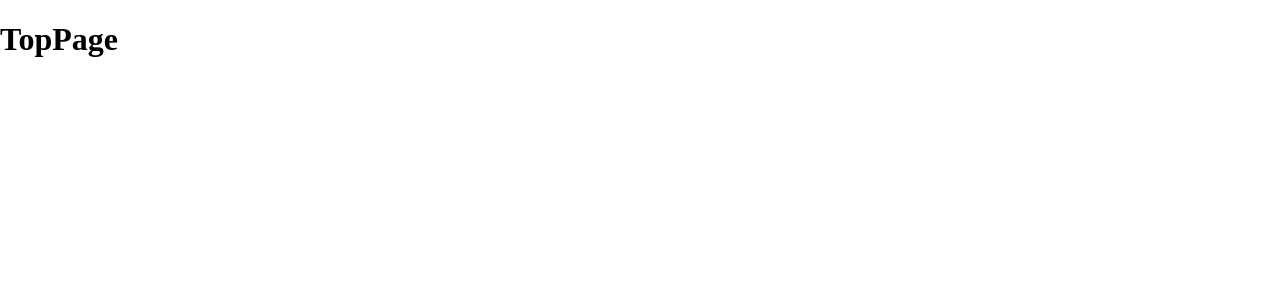
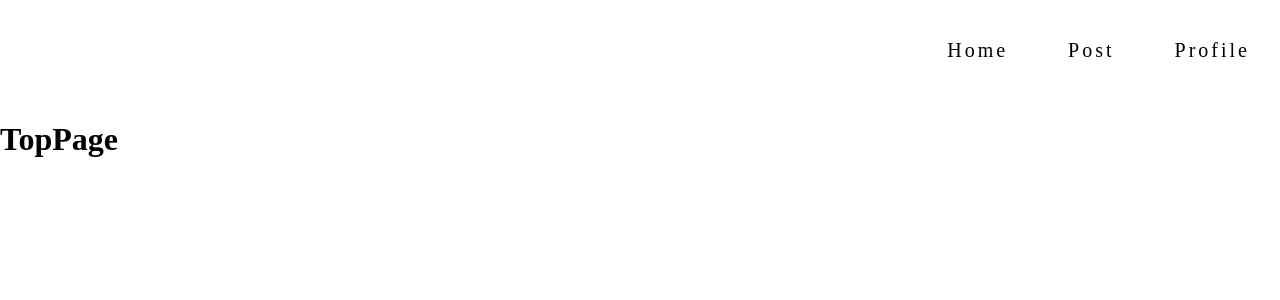
Before and after one commit to watagit/web-programming, a React (Create React App) app: page / in a window 1280 px wide. Shown: the top 300 px of the page. Built offline with nearby package versions, Linux system fonts and the light colour scheme.

Commit message:
:sparkles: Headerの表示

```diff
--- a/src/App.tsx
+++ b/src/App.tsx
@@ -1,5 +1,7 @@
 import React from 'react'
 import { BrowserRouter as Router, Route, Switch } from 'react-router-dom'
+
+import Header from './components/organisms/Header'
 
 import TopPage from './components/pages/TopPage'
 import HomePage from './components/pages/HomePage'
@@ -13,6 +15,7 @@ import PostIdeaPage from './components/pages/PostIdeaPage'
 const App: React.FC = () => {
   return (
     <>
+      <Header />
       <Router>
         <Switch>
           <Route exact path={'/'} component={TopPage} />
```
